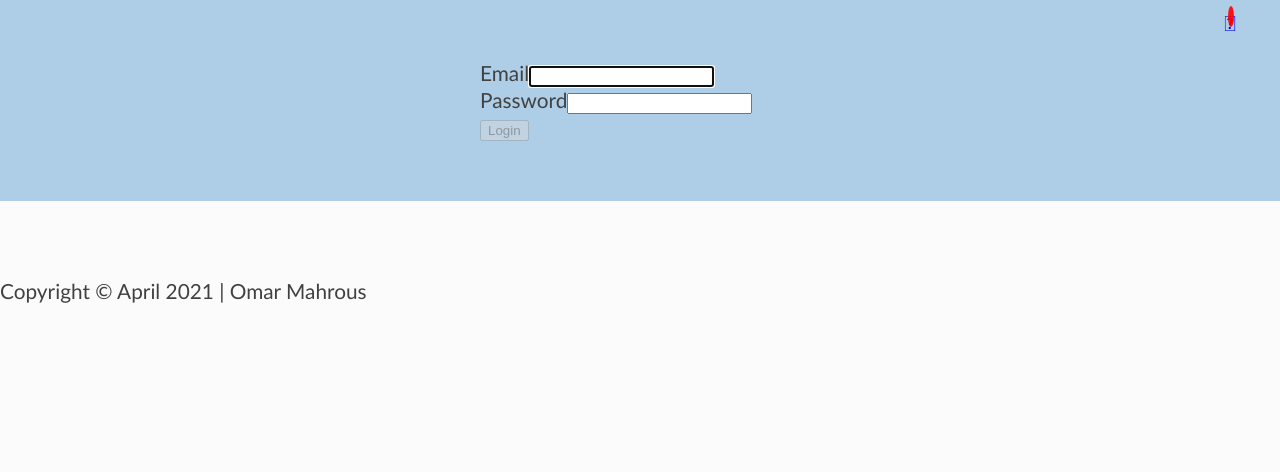
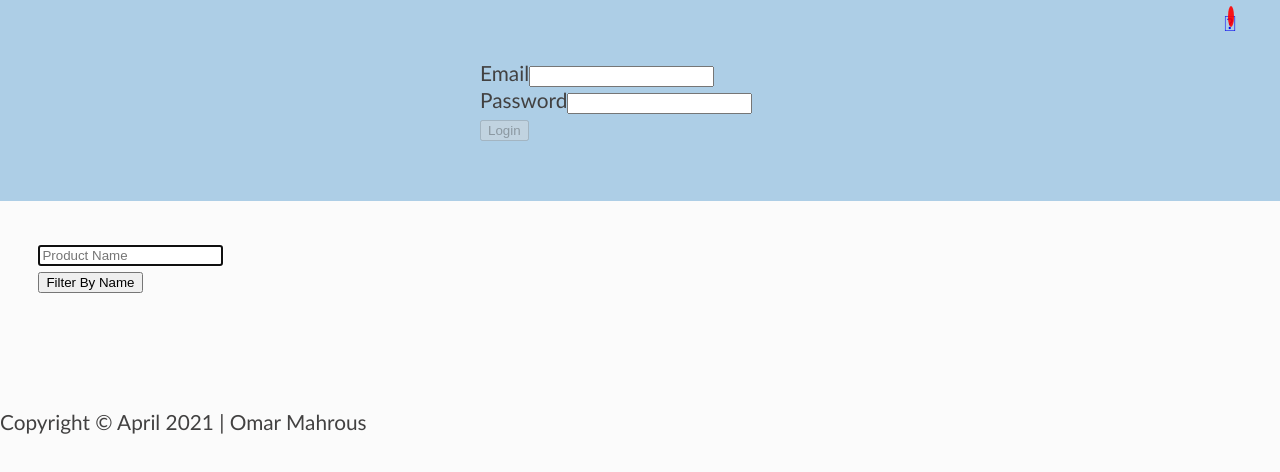
Before and after one commit to wpmeal/webshop, a React (Create React App) app: page / in a window 1280 px wide. Shown: the top 472 px of the page. Built offline with nearby package versions, Linux system fonts and the light colour scheme; no server answers.

Commit message:
filter by name

```diff
--- a/src/components/Products.tsx
+++ b/src/components/Products.tsx
@@ -1,19 +1,31 @@
 import React, { useEffect, useState } from 'react';
+import { Button, Form } from 'react-bootstrap';
 import ApiHandler from '../core/ApiHandler'
 import ProductClass from '../core/ProductClass';
 
 function Products() {
 
 
+  const [name, setName] = useState('')
 
   const [items, setItems] = useState([])
 
+  const [products, setProducts] = useState([])
+
+
+
+  const [error, setError] = useState("");
+
+
   const productClass = new ProductClass
 
+  //let products: []
 
   async function initProductsClass() {
 
-    const products: any = await productClass.getProdducts();
+    let products  = await productClass.getProdducts();
+
+    setProducts(products)
 
     setItems(products)
 
@@ -25,15 +37,56 @@ function Products() {
 
   }, [])
 
+  function validateForm() {
+    return name.length >= 0;
+  }
+
+ async function handleSubmit(event:any) {
+
+  console.log(products)
+
+  event.preventDefault()
+  var myPattern = new RegExp('(\\w*'+name+'\\w*)','gi');
+
+ let filteredItems = products.filter( (el:any) => {
+
+    let result = el.key.match(myPattern);
+
+    return result
+
+  })
+  setItems(filteredItems)
+ }
 
 
   return (
-    <> {items.length > 0 && items.map((el: any) => (
+    <>
+    <section>
+          <Form onSubmit={handleSubmit}>
+        <Form.Group  controlId="filter">
+          <Form.Control
+            autoFocus
+            type="text"
+            value={name}
+            onChange={(e) => setName(e.target.value)}
+            placeholder="Product Name"
+          />
+        </Form.Group>
+
+        <Button  size="lg" type="submit" disabled={!validateForm()}>
+          Filter By Name
+        </Button>
+      </Form>
+      </section>
+      <b>{error}</b>
+      <section id="products">
+     {items.length > 0 && items.map((el: any) => (
       el
     )
     )
 
     }
+    </section>
     </>
   )
 
--- a/src/core/ProductClass.tsx
+++ b/src/core/ProductClass.tsx
@@ -69,7 +69,7 @@ export class ProductClass {
         let output: any = []
 
         // clean the dom
-        document.querySelector("main")!.innerHTML = "";
+     //   document.querySelector("main")!.innerHTML = "";
 
         // check if we have en empty data items
         if (Data.length == 0) {
@@ -104,13 +104,12 @@ export class ProductClass {
 
             var addToCartTag = <p><button className="addToCart" onClick={e => this.Cart.addToCart(el.namn)}    >Add to cart</button></p>;
 
-            var removeFromCartTag = <p><button className="removeFromCart" onClick={e => this.Cart.removeFromCart(el.namn)}    >Remove from cart</button></p>;
+         //   var removeFromCartTag = <p><button className="removeFromCart" onClick={e => this.Cart.removeFromCart(el.namn)}    >Remove from cart</button></p>;
 
-            var innerHtml = <article> <div><aside><img src={el.bild} /></aside>
+            var innerHtml = <article key={el.namn}> <div><aside><img src={el.bild} /></aside>
                 <p>{el.namn}</p>
                 <p>{el.pris}</p></div>
                 {addToCartTag}
-                {removeFromCartTag}
             </article>;
 
 
--- a/src/style.css
+++ b/src/style.css
@@ -27,9 +27,13 @@ header {
     display: inline-flex;
 
 }
-main {
+
+main section {
+    padding: 3%;
+
+}
+main #products {
     grid-column: auto / span 1;
-    padding: 3%;
     display: grid;
     grid-template-columns: repeat(3, 1fr);
 
```
Also changed, not shown: 1 other file (tests, documents, lock files or other folders).
